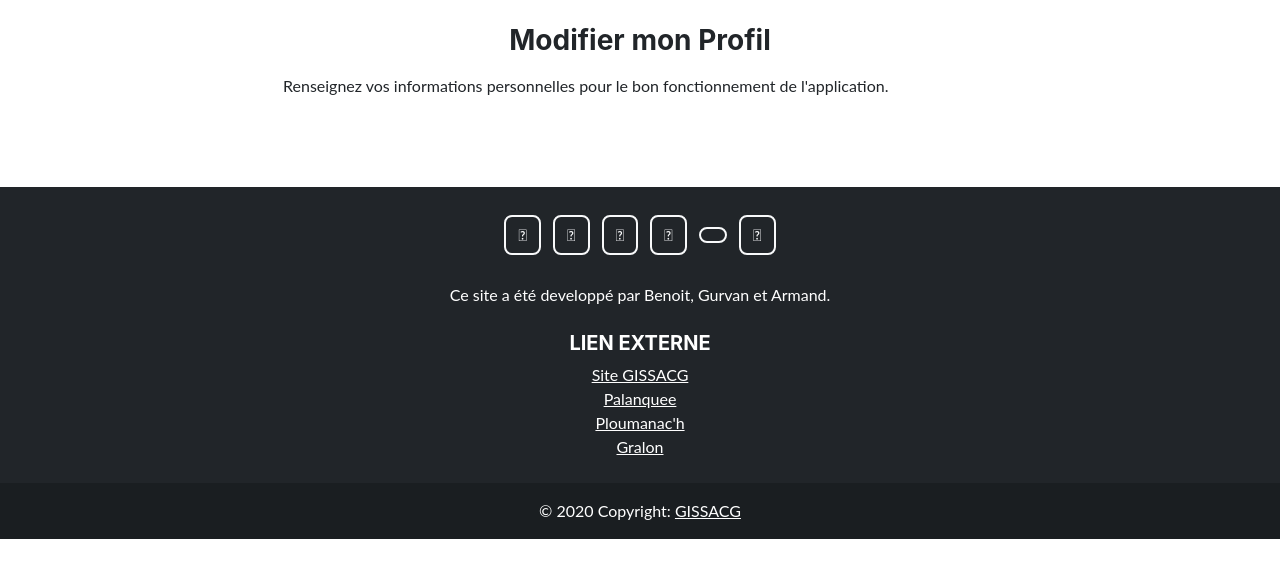
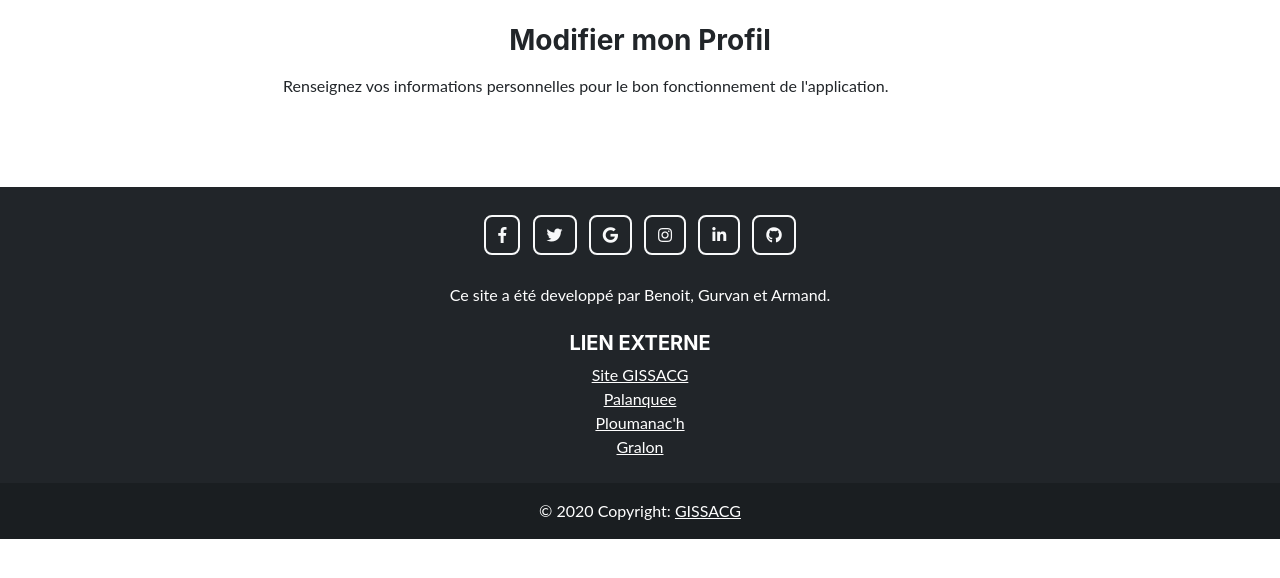
Before and after one commit to Gduault/SiteAsso, a Django app: page /accounts/gestiondeprofil in a window 1280 px wide; the page is wider, and only the part inside the window is pictured. Shown: the part 112-690 px from the top of that part. Run offline with Django 3.2, Linux system fonts and the light colour scheme; the visitor is signed in with stand-in values (Sample User, id 1); data that the repository does not hold is empty; some libraries are stand-ins or nearby versions.

Commit message:
Rajout des icons

```diff
--- a/accounts/templates/accounts/gestion_profil.html
+++ b/accounts/templates/accounts/gestion_profil.html
@@ -4,7 +4,6 @@
     {% include 'header.html' %}
     {% load static %}
     <link href="{% static 'css/styles.css' %}" rel="stylesheet">
-</header>
 <!-- Debut du block body -->
 {% block body %}
 
--- a/corp/templates/header.html
+++ b/corp/templates/header.html
@@ -1,6 +1,5 @@
 <head>
-        <!-- add below Django command to use bootstrap3 in web page.  -->
-    <!-- first load django static tag. -->
+    <!-- Cette page est destiné a inclure les bibliotheques necessaires au bon fonctionnement du site  -->
     <title>GISSACG</title>
     <meta charset="utf-8">
     <meta name="viewport" content="width=device-width, initial-scale=1, shrink-to-fit=no">
@@ -11,7 +10,7 @@
     <script src="https://cdnjs.cloudflare.com/ajax/libs/popper.js/1.12.6/umd/popper.min.js"></script>
     <script src="https://maxcdn.bootstrapcdn.com/bootstrap/4.0.0-beta.2/js/bootstrap.min.js"></script>
     <link rel="stylesheet" href="https://stackpath.bootstrapcdn.com/bootstrap/4.1.3/css/bootstrap.min.css" integrity="sha384-MCw98/SFnGE8fJT3GXwEOngsV7Zt27NXFoaoApmYm81iuXoPkFOJwJ8ERdknLPMO" crossorigin="anonymous"><!-- Masthead-->
-    <link rel="stylesheet" href="https://stackpath.bootstrapcdn.com/bootstrap/4.1.3/css/bootstrap.min.css" integrity="sha384-MCw98/SFnGE8fJT3GXwEOngsV7Zt27NXFoaoApmYm81iuXoPkFOJwJ8ERdknLPMO" crossorigin="anonymous">
+    <link rel="stylesheet" href="https://use.fontawesome.com/releases/v5.7.0/css/all.css" integrity="sha384-lZN37f5QGtY3VHgisS14W3ExzMWZxybE1SJSEsQp9S+oqd12jhcu+A56Ebc1zFSJ" crossorigin="anonymous">
 
 </head>
 
```
